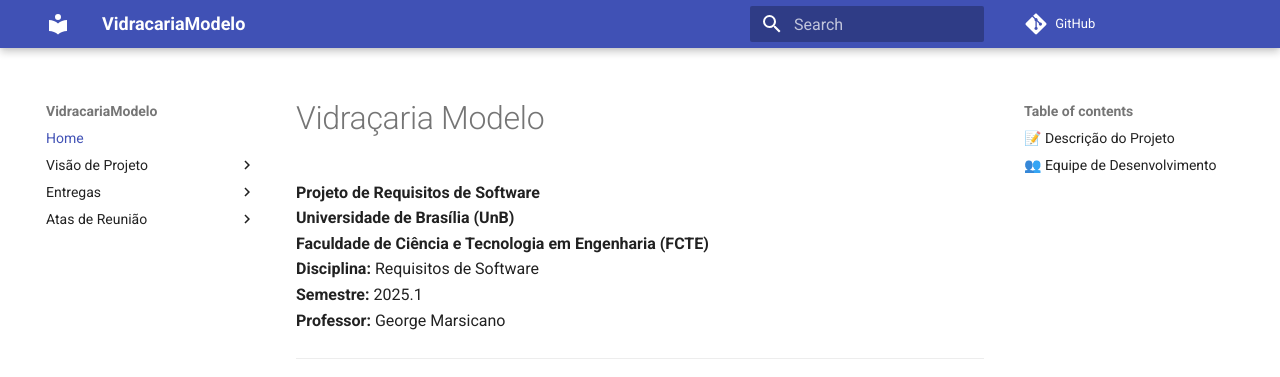
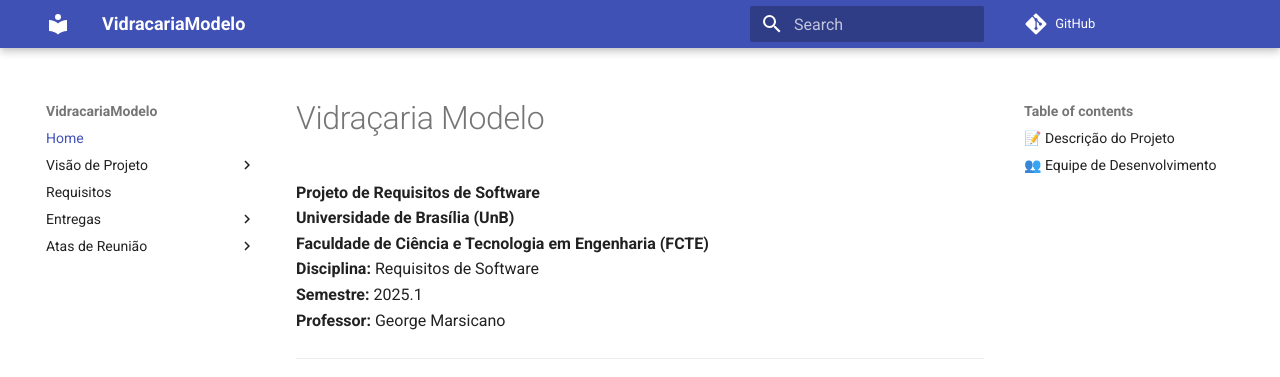
Before and after one commit to mdsreq-fga-unb/2025.1-T01-VidracariaModelo, an MkDocs documentation site: the page built from docs/index.md, in a window 1280 px wide. Shown: the top 377 px of the page. Built offline with MkDocs 1.6.1 and Material for MkDocs 9.7.7, drawn with Linux system fonts in a browser that asks for light colours; comment, search, counter and statistics services are not loaded.

Commit message:
Update mkdocs.yml

```diff
--- a/mkdocs.yml
+++ b/mkdocs.yml
@@ -29,6 +29,7 @@ nav:
     - 4.Cronograma e Entregas: docs/VisaodeProduto/Cronograma.md
     - 5.Interação entre Equipe e Cliente: docs/VisaodeProduto/Interacao.md
     - 6. Lições Aprendidas: docs/VisaodeProduto/licoes.md
+  - Requisitos: docs/requsitos/requisitos.md
 
   - Entregas:
     - 1º Entrega: docs/Entregas/1.md
```
